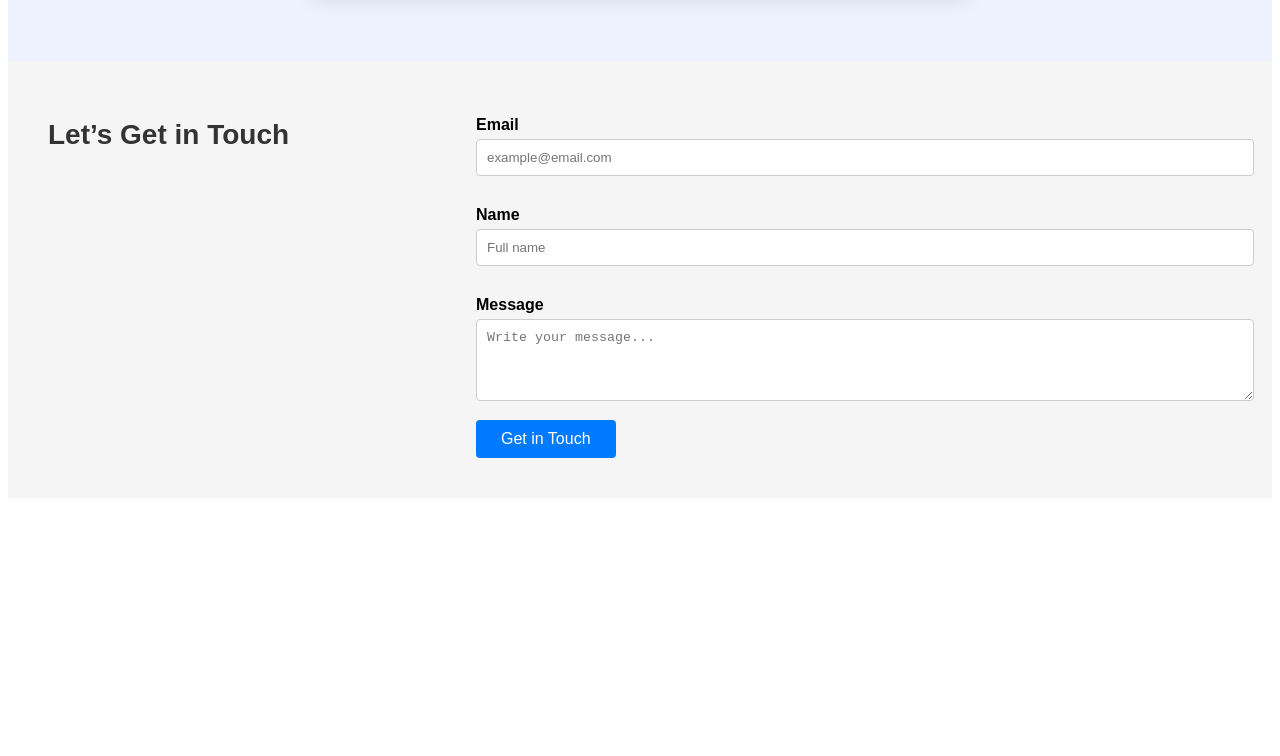
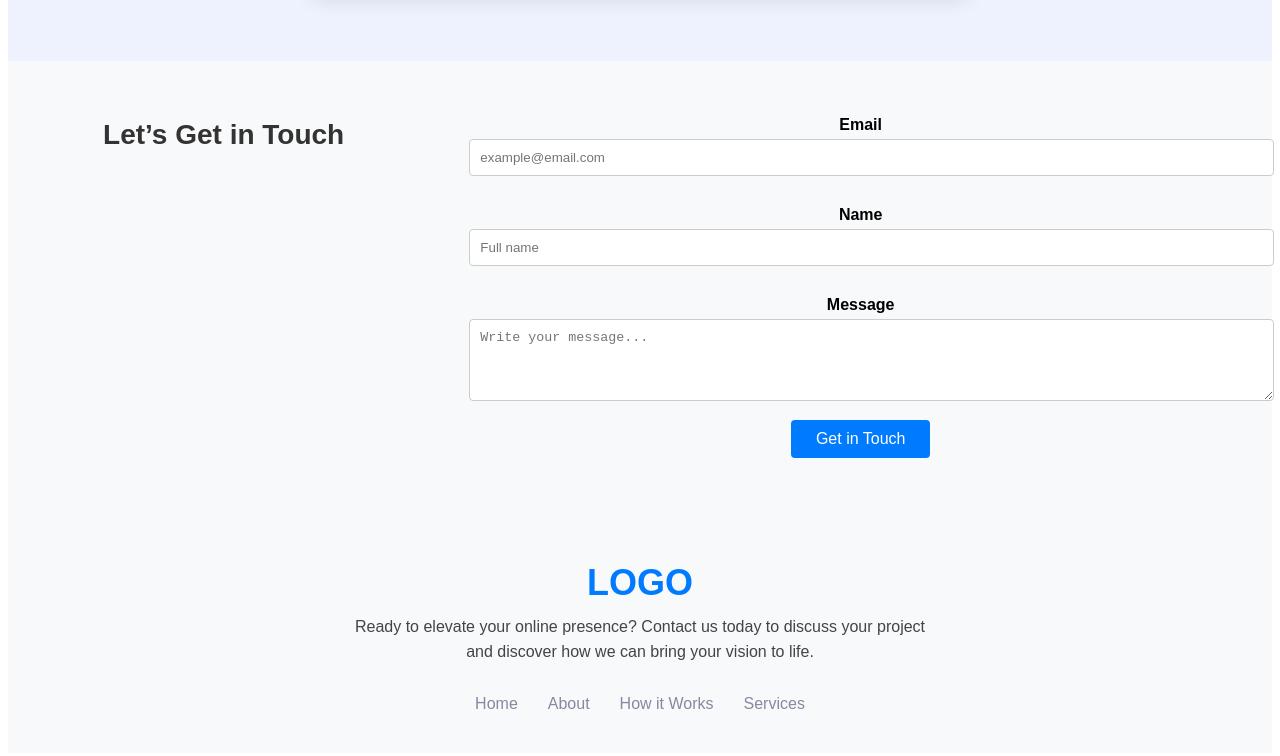
Before and after one commit to RAYHAN1812/landing-page, a plain HTML site: page index.html in a window 1280 px wide. Shown: the part 2124-2880 px from the top of the page. Before the commit the page ends 2630 px from the top, so only its background shows below. Drawn offline with Linux system fonts and the light colour scheme; a web font is replaced by a local one.

Commit message:
last all

```diff
--- a/index.html
+++ b/index.html
@@ -149,4 +149,22 @@
   </div>
 </footer>
 
+
+
+<footer>
+    <div class="all-end">
+        <div class="below">
+            <h1  class="LOGO">LOGO</h1>
+            <p>Ready to elevate your online presence? Contact us today to discuss your project and discover how we can bring your vision to life.</p>
+<div class="footer-links">
+  <div class="h4">Home</div>
+  <div class="h4">About</div>
+  <div class="h4">How it Works</div>
+  <div class="h4">Services</div>
+</div>
+
+        </div>
+    </div>
+</footer>
+
 </body>
--- a/styles/landingpage.css
+++ b/styles/landingpage.css
@@ -318,3 +318,51 @@ button.sign-up {
 button.sign-up:hover {
   background-color: #0056b3;
 }
+/*final*/
+footer {
+  background-color: #f8f9fa;
+  padding: 40px 20px;
+  text-align: center;
+  font-family: Arial, sans-serif;
+}
+
+.all-end {
+  max-width: 900px;
+  margin: 0 auto;
+}
+
+.LOGO {
+  color: #007BFF;
+  font-size: 36px;
+  font-weight: bold;
+  margin-bottom: 10px;
+}
+
+.below p {
+  color: #444;
+  font-size: 16px;
+  line-height: 1.6;
+  max-width: 600px;
+  margin: 0 auto 30px;
+}
+
+.footer-links {
+  display: flex;
+  justify-content: center;
+  flex-wrap: wrap;
+  gap: 30px;
+  margin-top: 20px;
+}
+
+.footer-links .h4 {
+  font-size: 16px;
+  color: #8987A1;
+  cursor: pointer;
+  font-weight: 500;
+  transition: color 0.3s ease;
+}
+
+.footer-links .h4:hover {
+  color: #007BFF;
+  text-decoration: underline;
+}
```
